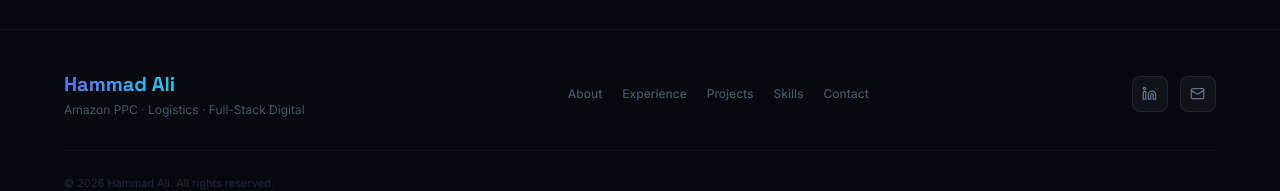
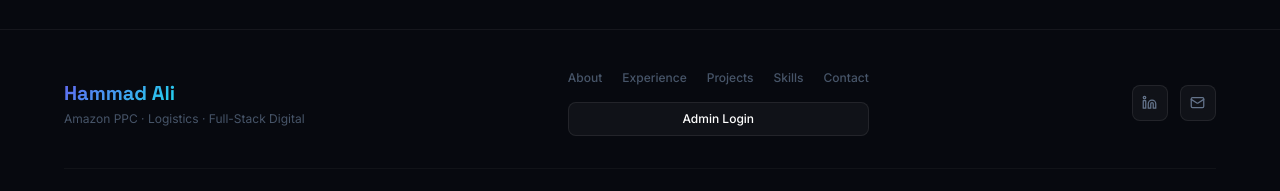
Before and after one commit to hammadalikhan6455-dev/portfolio, a React (Vite) app in the folder client/: page / in a window 1280 px wide. Shown: the part 5245-5436 px from the top of the page. Built offline with nearby package versions, Linux system fonts and the light colour scheme; no server answers.

Commit message:
Update Footer component layout and add Admin Login link

```diff
--- a/client/src/components/layout/Footer.jsx
+++ b/client/src/components/layout/Footer.jsx
@@ -28,6 +28,7 @@ export default function Footer() {
           </div>
 
           {/* Nav links */}
+          <div className="flex flex-col gap-4">
             <nav className="flex flex-wrap gap-5">
               {LINKS.map(l => (
                 <button
@@ -39,6 +40,13 @@ export default function Footer() {
                 </button>
               ))}
             </nav>
+            <a
+              href="/login"
+              className="inline-flex items-center justify-center rounded-[8px] border border-[rgba(255,255,255,.08)] bg-[rgba(255,255,255,.04)] px-4 py-2 text-xs font-medium text-white transition hover:border-[rgba(99,102,241,.4)] hover:bg-[rgba(99,102,241,.12)]"
+            >
+              Admin Login
+            </a>
+          </div>
 
           {/* Social icons */}
           <div className="flex gap-3">
```
Also changed, not shown: 2 other files (tests, documents, lock files or other folders). Lines whose indentation alone changed are shown as unchanged.
